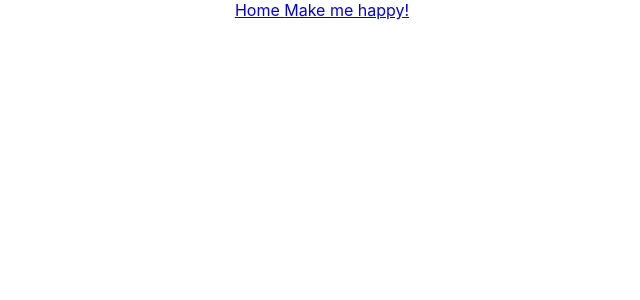
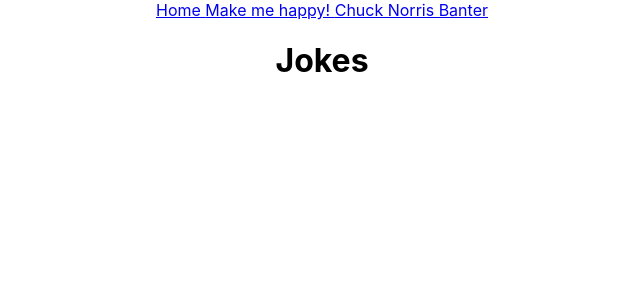
Before and after one commit to monicaclarelewis/positive-vibes, a React (Create React App) app: page /jokes in a window 1280 px wide. Before the commit this address had no page. Shown: the top 300 px of the page, without its empty margins (318-958 px from the left). Built offline with nearby package versions, Linux system fonts and the light colour scheme.

Commit message:
holding page for handling chuck norris jokes api

```diff
--- a/src/App.js
+++ b/src/App.js
@@ -3,6 +3,7 @@ import { BrowserRouter as Router, Routes, Route } from 'react-router-dom';
 import Home from "./pages/Home";
 import Main from "./pages/Main";
 import Navbar from "./components/Navbar";
+import Jokes from './pages/Jokes';
 
 function App() {
   return (
@@ -12,6 +13,7 @@ function App() {
           <Routes>
             <Route path="/" element={<Home />} />
             <Route path="/main" element={<Main />} />
+            <Route path="/jokes" element={<Jokes />}/>
           </Routes>
       </Router>
     </div>
--- a/src/components/Navbar.js
+++ b/src/components/Navbar.js
@@ -7,6 +7,7 @@ function Navbar() {
     <div>
         <Link to="/"> Home </Link>
         <Link to="/Main"> Make me happy! </Link>
+        <Link to="/jokes">Chuck Norris Banter</Link>
     </div>
   )
 }
--- /dev/null
+++ b/src/pages/Jokes.js
@@ -0,0 +1,11 @@
+import React from "react";
+
+function Jokes() {
+    return (
+        <div>
+            <h1>Jokes</h1>
+        </div>
+    )
+}
+
+export default Jokes;
```
